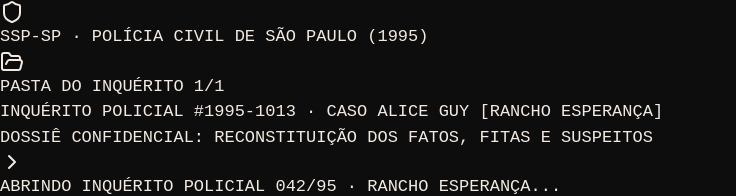
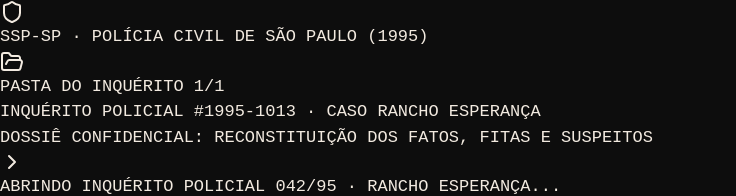
Before and after one commit to feitosalucas174/identidade-oculta, a React (Vite) app: page / in a window 1280 px wide. Shown: the top 196 px of the page, without its empty margins (0-736 px from the left). Built offline with nearby package versions, Linux system fonts and the light colour scheme; a web font is replaced by a local one.

Commit message:
Remove Alice Guy do título do inquérito

```diff
--- a/src/components/RetroBootScreen.tsx
+++ b/src/components/RetroBootScreen.tsx
@@ -178,7 +178,7 @@ export const RetroBootScreen: React.FC<RetroBootScreenProps> = ({ onComplete })
         <div className="p-4 sm:p-6 flex flex-col gap-4 text-xs sm:text-[13px] leading-relaxed">
           <div className="border-b border-[#1c1e26] pb-3 text-[#9A9590] flex flex-col gap-0.5">
             <div className="text-[#F2EAE0] font-bold tracking-wider">
-              INQUÉRITO POLICIAL #1995-1013 · CASO ALICE GUY [RANCHO ESPERANÇA]
+              INQUÉRITO POLICIAL #1995-1013 · CASO RANCHO ESPERANÇA
             </div>
             <div className="text-[11px] text-[#7DD5D8]/80">
               DOSSIÊ CONFIDENCIAL: RECONSTITUIÇÃO DOS FATOS, FITAS E SUSPEITOS
```
